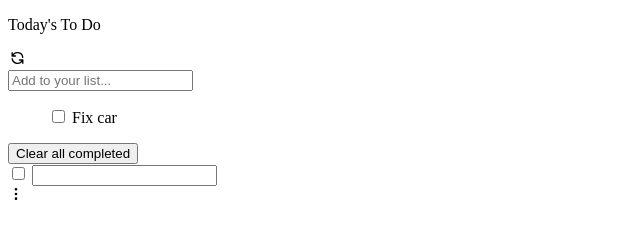
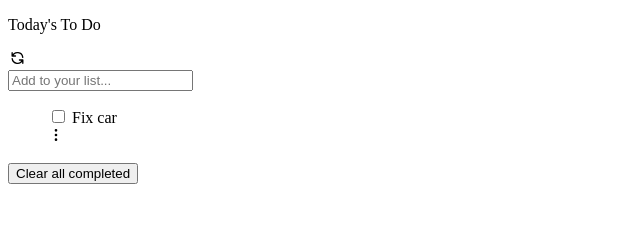
Before and after one commit to julzedz/To-Do-list, a website built with webpack: page src/index.html in a window 1280 px wide. Shown: the whole page, without its empty margins (0-640 px from the left). Built offline with nearby package versions, Linux system fonts and the light colour scheme.

Commit message:
Update index.html

```diff
--- a/src/index.html
+++ b/src/index.html
@@ -20,6 +20,10 @@
             <input type="checkbox" id="todo" name="">
             <label>Fix car</label>
           </div>
+          <svg class="w-2 h-2 option" fill="none" stroke="currentColor" viewBox="0 0 24 24" xmlns="http://www.w3.org/2000/svg">
+            <path stroke-linecap="round" stroke-linejoin="round" stroke-width="2" d="M12 5v.01M12 12v.01M12 19v.01M12 6a1 1 0 110-2 1 1 0 010 2zm0 7a1 1 0 110-2 1 1 0 010 2zm0 7a1 1 0 110-2 1 1 0 010 2z">
+            </path>
+          </svg>
         </li>
       </ul>
       <button id="clear-button" class="clear-button">Clear all completed</button>
@@ -27,13 +31,3 @@
   </section>
 </body>
 </html>
-
-<div>
-  <input type="checkbox" id="todo-1">
-  <input type="text" value="">
-</div>
-<svg class="w-2 h-2" fill="none" stroke="currentColor" viewBox="0 0 24 24" xmlns="http://www.w3.org/2000/svg">
-  <path stroke-linecap="round" stroke-linejoin="round" stroke-width="2"
-    d="M12 5v.01M12 12v.01M12 19v.01M12 6a1 1 0 110-2 1 1 0 010 2zm0 7a1 1 0 110-2 1 1 0 010 2zm0 7a1 1 0 110-2 1 1 0 010 2z">
-  </path>
-</svg>
```
